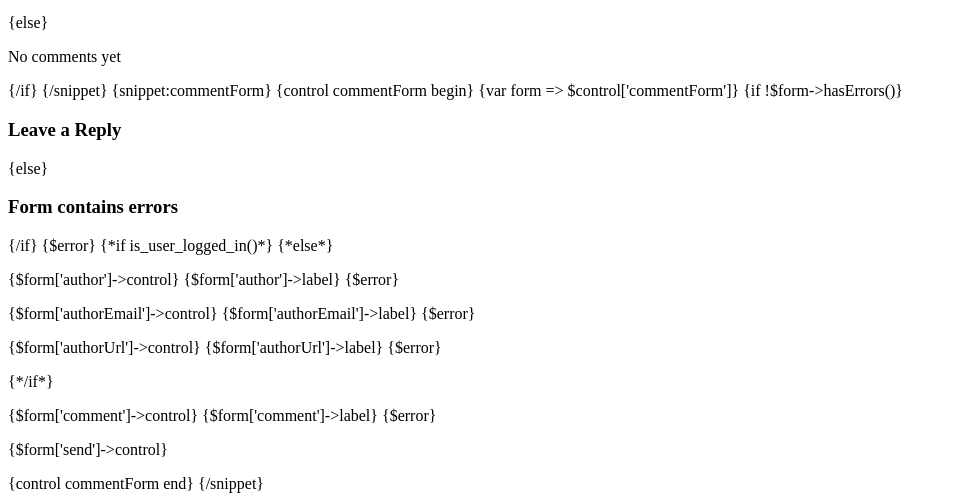
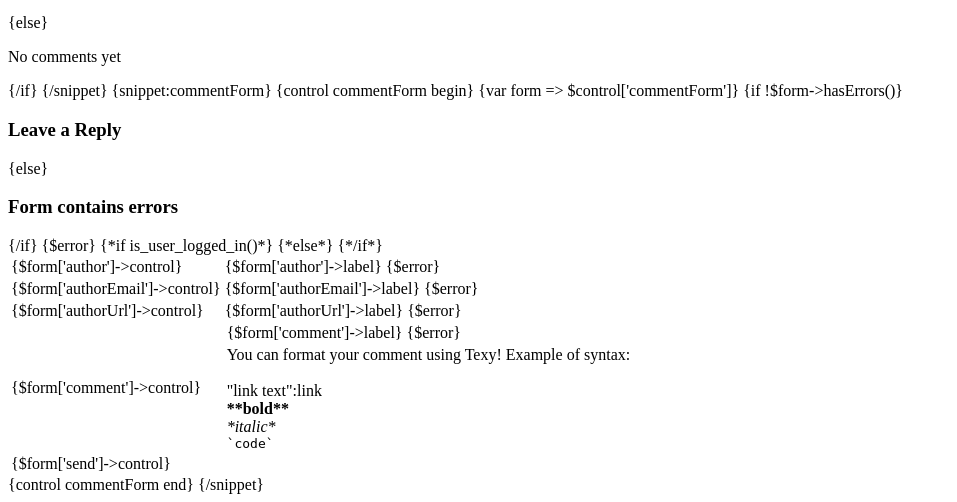
Before and after one commit to BuloZB/NBlog, a PHP site: page /post.phtml in a window 1280 px wide. Shown: the part 568-1070 px from the top of the page, without its empty margins (0-957 px from the left). Run offline with PHP 8.4, Linux system fonts and the light colour scheme; some libraries are stand-ins or nearby versions.

Commit message:
Restyling of comment form. Added hint on Texy! syntax next to <textarea>.

```diff
--- a/app/FrontModule/templates/Default/post.phtml
+++ b/app/FrontModule/templates/Default/post.phtml
@@ -73,7 +73,6 @@
 
 		{snippet:commentForm}
 			{control commentForm begin}
-
 				{var form => $control['commentForm']}
 
 				{if !$form->hasErrors()}
@@ -84,6 +83,7 @@
 
 				<span class="error bottom" n:foreach="$form[Nette\Forms\Form::PROTECTOR_ID]->errors as $error">{$error}</span>
 
+				<table>
 					{*if is_user_logged_in()*}
 
 							<!--
@@ -93,34 +93,54 @@
 
 					{*else*}
 
-					<p>
-						{$form['author']->control}
+						<tr>
+							<td class="c1">{$form['author']->control}</td>
+							<td colspan="2">
 								{$form['author']->label}
 								<span class="error" n:foreach="$form['author']->errors as $error">{$error}</span>
-					</p>
+							</td>
+						</tr>
 
-					<p>
-						{$form['authorEmail']->control}
+						<tr>
+							<td class="c1">{$form['authorEmail']->control}</td>
+							<td colspan="2">
 								{$form['authorEmail']->label}
 								<span class="error" n:foreach="$form['authorEmail']->errors as $error">{$error}</span>
-					</p>
+							</td>
+						</tr>
 
-					<p>
-						{$form['authorUrl']->control}
+						<tr>
+							<td class="c1">{$form['authorUrl']->control}</td>
+							<td colspan="2">
 								{$form['authorUrl']->label}
 								<span class="error" n:foreach="$form['authorUrl']->errors as $error">{$error}</span>
-					</p>
+							</td>
+						</tr>
 
 					{*/if*}
 
-				<p>
-					{$form['comment']->control}
+						<tr>
+							<td class="commentWrapp" rowspan="2" colspan="2">{$form['comment']->control}</td>
+							<td class="commentMsgs">
 								{$form['comment']->label}
 								<span class="error" n:foreach="$form['comment']->errors as $error">{$error}</span>
-				</p>
+							</td>
+						</tr>
 
-				<p>{$form['send']->control}</p>
+						<tr>
+							<td class="commentHint">
+								You can format your comment using Texy! Example of syntax:<br><br>
+								"link text":link<br>
+								<strong>**bold**</strong><br>
+								<em>*italic*</em><br>
+								<code>`code`</code>
+							</td>
+						</tr>
 
+						<tr>
+							<td colspan="3">{$form['send']->control}</td><td>&nbsp;</td><td>&nbsp;</td>
+						</tr>
+				</table>
 			{control commentForm end}
 		{/snippet}
 
```
Also changed, not shown: www_root/css/main.css (+10 -0 lines), www_root/css/typography.css (+8 -7 lines). Lines whose indentation alone changed are shown as unchanged.
